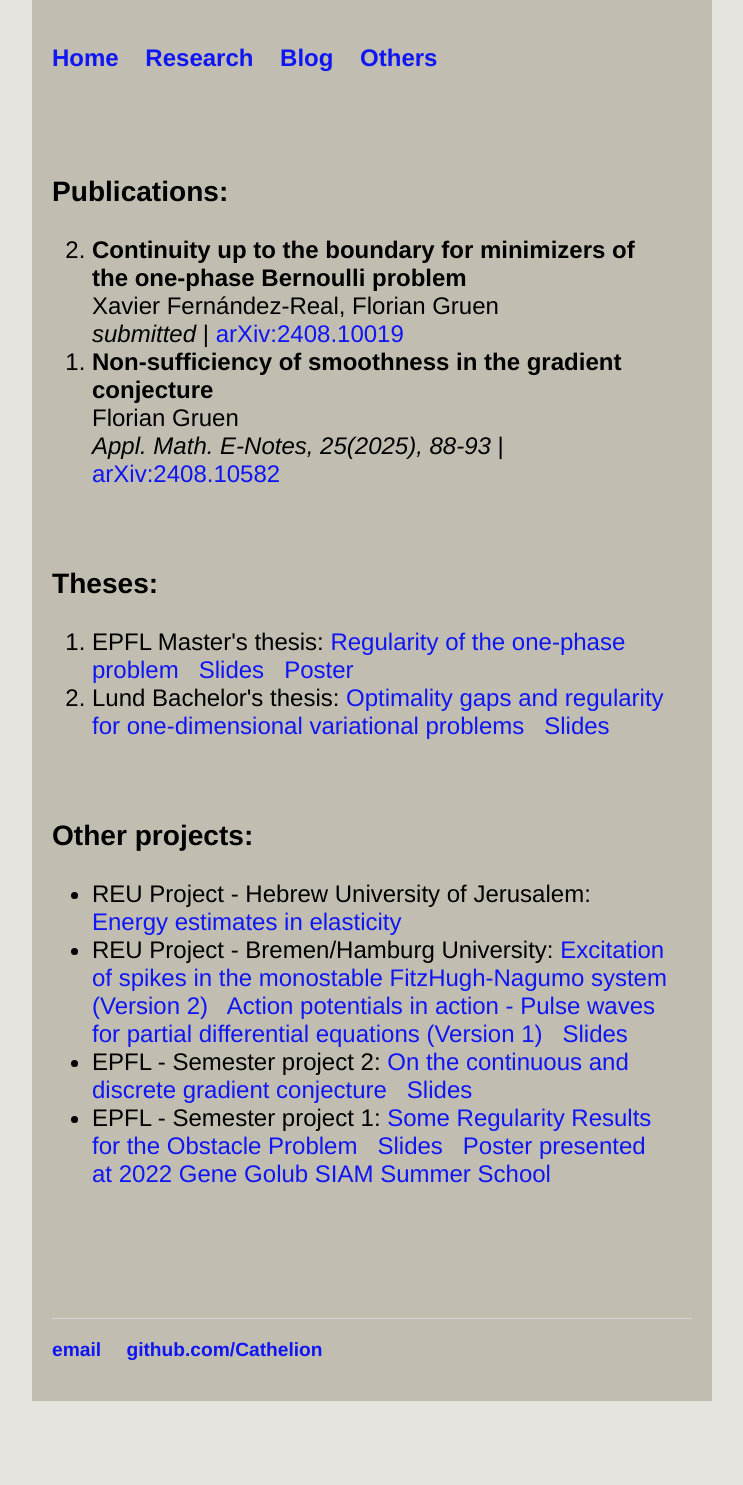
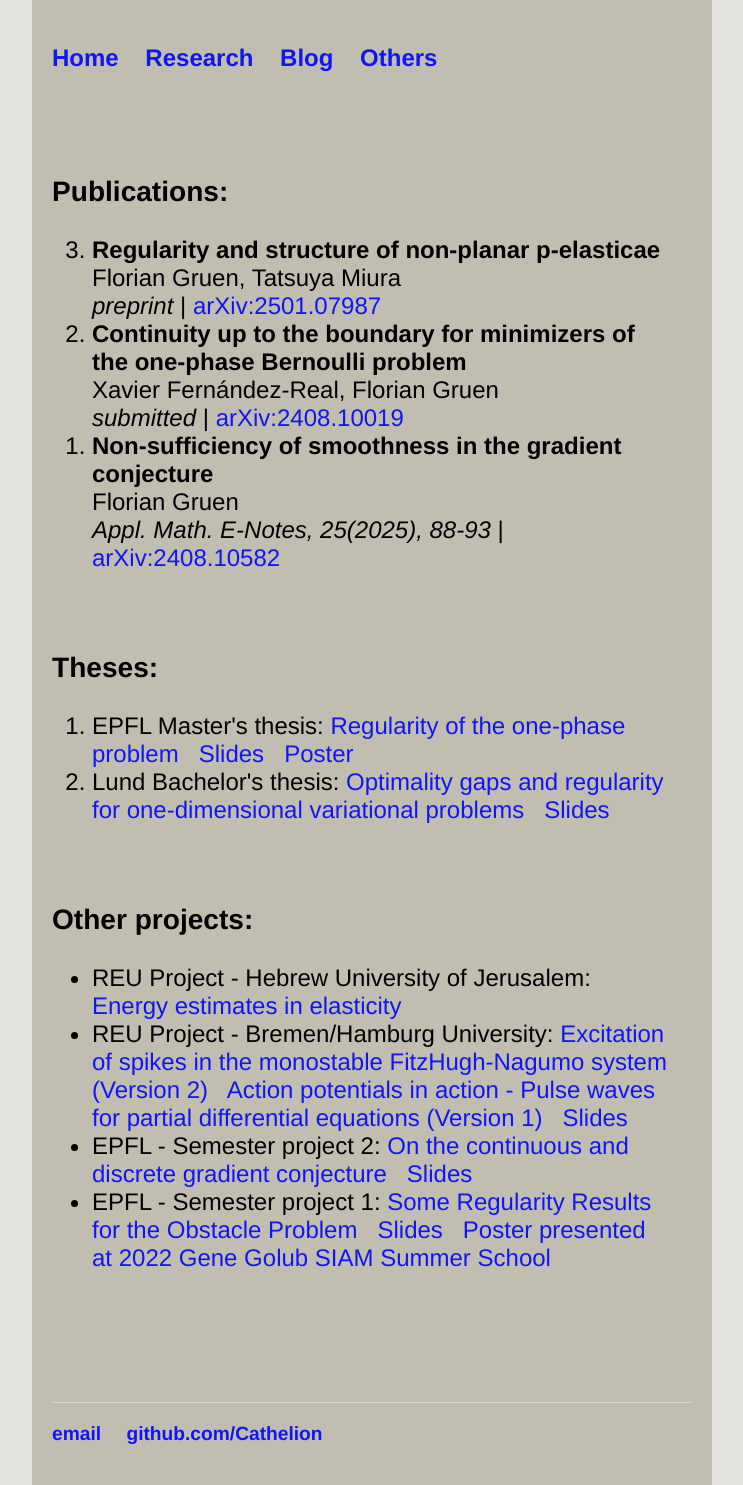
Before and after one commit to Cathelion/Cathelion.github.io, a Jekyll site: the page built from research/research.html, in a window 1280 px wide. Shown: the whole page, without its empty margins (268-1011 px from the left). Built offline with Jekyll 4.4.1, drawn with Linux system fonts in a browser that asks for light colours; before the commit the page ends 1401 px from its top, so only the background shows below that.

Commit message:
Update research.html

```diff
--- a/research/research.html
+++ b/research/research.html
@@ -7,6 +7,7 @@
     		<div class="blurb">
 <h3>Publications:</h3>
 <ol reversed>
+<li> <b>Regularity and structure of non-planar p-elasticae</b> <br> Florian Gruen, Tatsuya Miura <br> <i>preprint</i> | <a href="https://arxiv.org/abs/2501.07987">arXiv:2501.07987</a> </li>
   <li> <b>Continuity up to the boundary for minimizers of the one-phase Bernoulli problem</b> <br> Xavier Fernández-Real, Florian Gruen <br> <i>submitted</i> | <a href="https://arxiv.org/abs/2408.10019">arXiv:2408.10019</a> </li>
 <li><b>Non-sufficiency of smoothness in the gradient conjecture</b> <br> Florian Gruen <br> <i>Appl. Math. E-Notes, 25(2025), 88-93</i> | <a href="https://arxiv.org/abs/2408.10582">arXiv:2408.10582</a> </li>
 </ol>
```
